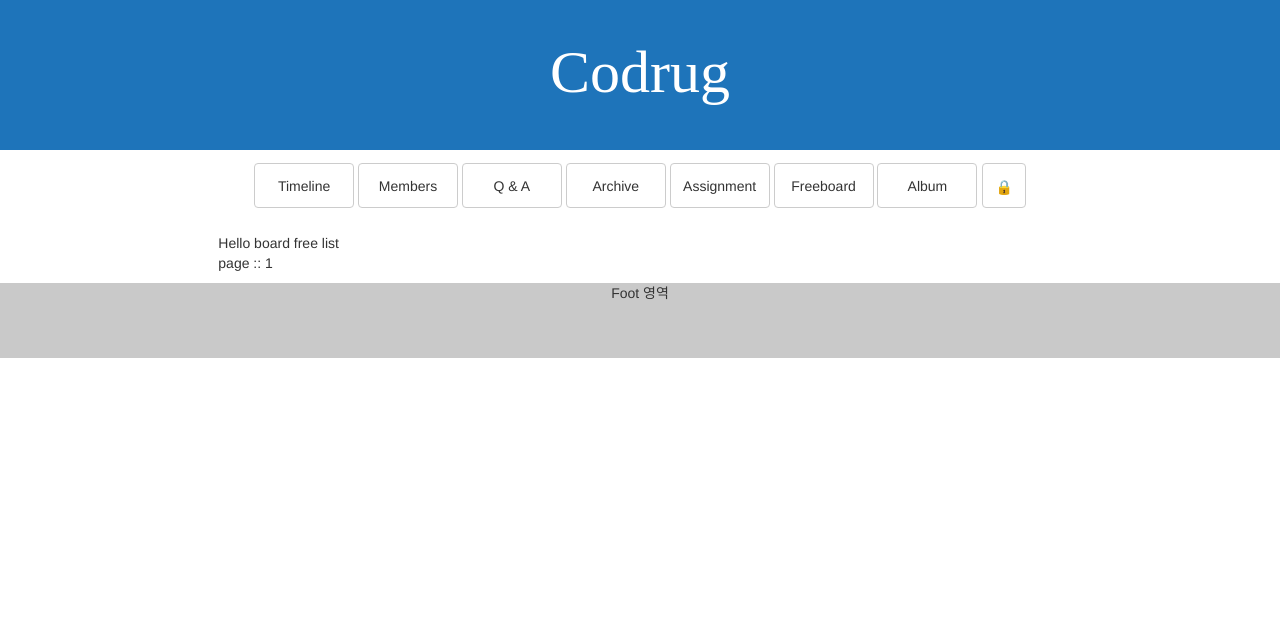
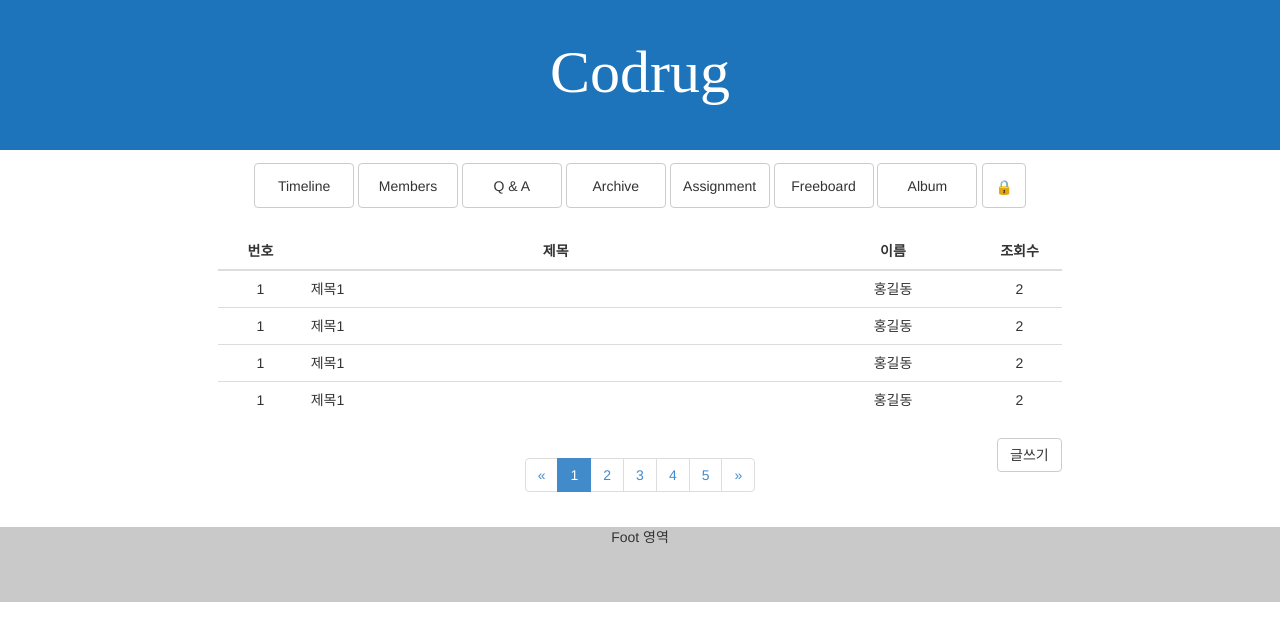
Before and after one commit to madcatlove/CodrugDjango, a Django app: template templates/boardFreeList.html in a window 1280 px wide. Shown: the top 641 px of the page. Run offline with Django 3.2, Linux system fonts and the light colour scheme; the template is opened without the code that fills it: most values are stand-ins (such as "Sample title", 1, 10 or a date in 2020); parts of the project's set-up code (start-up, migrations or seed data) failed here and were passed over; some libraries are stand-ins or nearby versions; some web fonts are replaced.

Commit message:
boardFree 리스트 예시 작성 각종 컨트롤러 분리

```diff
--- a/CodrugDjango/urls.py
+++ b/CodrugDjango/urls.py
@@ -27,6 +27,6 @@ urlpatterns = patterns('',
 
     ####################
     # Freeboard
-    url(r'^board/free/(\d*)?$', board_free.boardFree_list, name='board_list'),
-    url(r'^board/free/write', board_free.boardFree_write, name='board_free'),
+    url(r'^board/free/(\d*)?$', board_free.boardFree_list, name='board_free_list'),
+    url(r'^board/free/write', board_free.boardFree_write, name='board_free_write'),
 )
--- a/CodrugWWW/controller/board_free.py
+++ b/CodrugWWW/controller/board_free.py
@@ -31,6 +31,7 @@ def boardFree_list(request, page = 1):
 
     ctx = Context({
         'page' : page,
+        'boardName' : 'free',
     })
 
     tpl = get_template('boardFreeList.html')
--- a/static/board.js
+++ b/static/board.js
@@ -21,3 +21,10 @@ var _boardCls = (function() {
 
     return obj;
 })()
+
+
+//------------------
+// 글쓰기 게시판으로 이동
+var moveWriteForm = function(boardName) {
+    window.location.href = '/board/' + boardName + '/write'
+}
--- a/templates/boardFreeList.html
+++ b/templates/boardFreeList.html
@@ -1,9 +1,84 @@
 {% extends "include/layout.html" %}
 
 {% block addScript %}
+    <script type="text/javascript" src="/static/board.js"></script>
 {% endblock %}
 
 {% block content %}
-Hello board free list <br />
-   page :: {{ page }}
+
+    <div id="boardContent">
+        <table class="table table-hover">
+            <colgroup>
+                 <col width="10%" />
+                 <col width="60%" />
+                 <col width="20%" />
+                 <col width="20%" />
+            </colgroup>
+
+            <thead>
+                <th class="text-center">번호</th>
+                <th class="text-center">제목</th>
+                <th class="text-center">이름</th>
+                <th class="text-center">조회수</th>
+            </thead>
+
+            <tbody>
+
+                <!-- 실제 게시물 등장 -->
+                <tr>
+                    <td class="text-center">1</td>
+                    <td>제목1</td>
+                    <td class="text-center">홍길동</td>
+                    <td class="text-center">2</td>
+                </tr>
+
+                <!-- 실제 게시물 등장 -->
+                <tr>
+                    <td class="text-center">1</td>
+                    <td>제목1</td>
+                    <td class="text-center">홍길동</td>
+                    <td class="text-center">2</td>
+                </tr>
+
+                <!-- 실제 게시물 등장 -->
+                <tr>
+                    <td class="text-center">1</td>
+                    <td>제목1</td>
+                    <td class="text-center">홍길동</td>
+                    <td class="text-center">2</td>
+                </tr>
+
+                <!-- 실제 게시물 등장 -->
+                <tr>
+                    <td class="text-center">1</td>
+                    <td>제목1</td>
+                    <td class="text-center">홍길동</td>
+                    <td class="text-center">2</td>
+                </tr>
+
+            </tbody>
+        </table>
+
+        <!-- pagnation -->
+        <div class="row">
+            <div class="col-md-3">&nbsp;</div>
+            <div class="col-md-6 text-center">
+                <ul class="pagination">
+                  <li><a href="#">«</a></li>
+                  <li class="active"><a href="#">1</a></li>
+                  <li><a href="#">2</a></li>
+                  <li><a href="#">3</a></li>
+                  <li><a href="#">4</a></li>
+                  <li><a href="#">5</a></li>
+                  <li><a href="#">»</a></li>
+                </ul>
+            </div>
+            <div class="col-md-3 text-right">
+                <button type="button" class="btn btn-default" onclick="void(moveWriteForm('{{ boardName }}'));">글쓰기</button>
+            </div>
+
+        </div>
+    </div>
+        <!-- end of boardContent division // -->
+
 {% endblock %}
--- a/templates/include/layout.html
+++ b/templates/include/layout.html
@@ -56,7 +56,7 @@
 					<a href="{% url 'qna_list' %}"><button type="button" class="btn btn-default btnSize"> Q & A </button></a>
 					<a href=""><button type="button" class="btn btn-default btnSize"> Archive </button></a>
 					<a href=""><button type="button" class="btn btn-default btnSize"> Assignment </button></a>
-					<a href="{% url 'board_free' %}"><button type="button" class="btn btn-default btnSize"> Freeboard </button></a>
+					<a href="{% url 'board_free_list' %}"><button type="button" class="btn btn-default btnSize"> Freeboard </button></a>
 					<a href=""><button type="button" class="btn btn-default btnSize"> Album </button></a>
 				</div>
 
```
